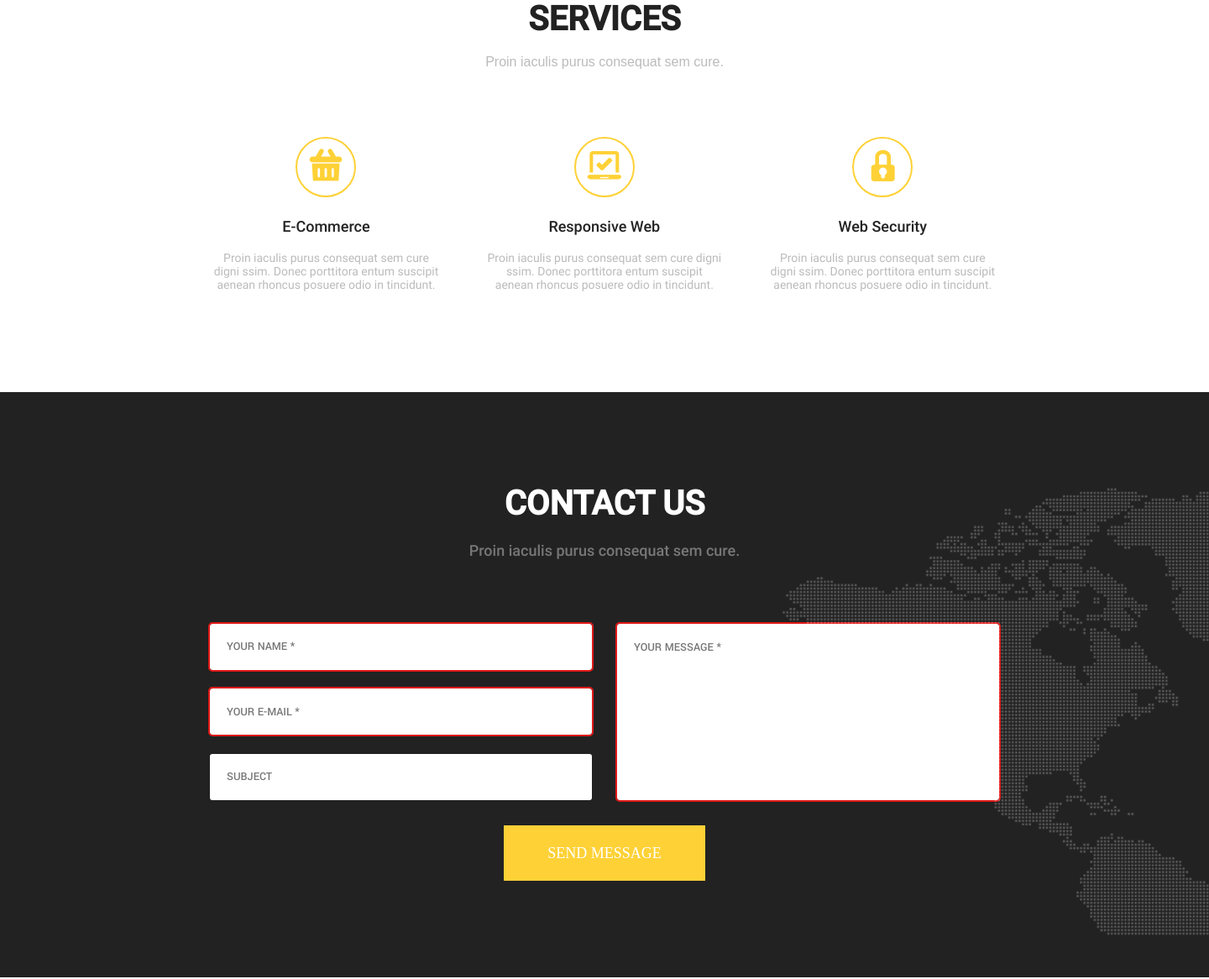
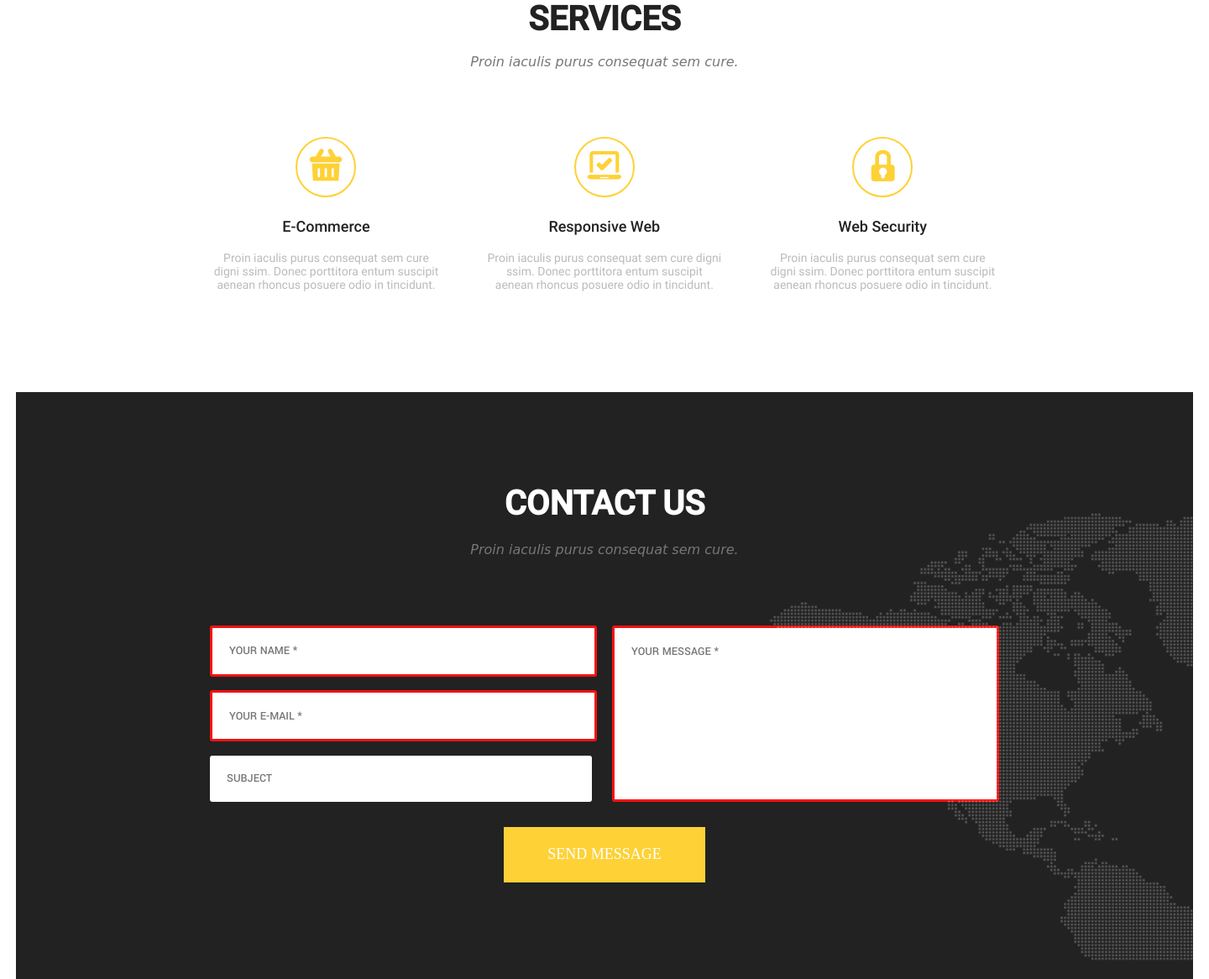
Before and after one commit to YuliaNikolaeva/goit-fe-course, a web app: file html-css/module-07/index.html in a window 1440 px wide. Shown: the part 216-1382 px from the top of the page at 84% size. Run offline with its HTML, style and script files only (its server is not run), Linux system fonts and the light colour scheme; some libraries are stand-ins or nearby versions; some web fonts are replaced.

Commit message:
fix contacts

```diff
--- a/html-css/module-07/css/fonts.css
+++ b/html-css/module-07/css/fonts.css
@@ -79,6 +79,16 @@
          url('../fonts/cormorant-v6-latin-regular.woff') format('woff'); /* Chrome 6+, Firefox 3.6+, IE 9+, Safari 5.1+ */
   }
 
+  /* cormorant-italic - latin */
+@font-face {
+  font-family: 'Cormorant';
+  font-style: italic;
+  font-weight: 400;
+  src: local('Cormorant Italic'), local('Cormorant-Italic'),
+       url('../fonts/cormorant-v6-latin-italic.woff2') format('woff2'), /* Chrome 26+, Opera 23+, Firefox 39+ */
+       url('../fonts/cormorant-v6-latin-italic.woff') format('woff'); /* Chrome 6+, Firefox 3.6+, IE 9+, Safari 5.1+ */
+}
+
   /* alegreya-sans-sc-500 - latin */
 @font-face {
     font-family: 'Alegreya Sans SC';
--- a/html-css/module-07/css/slyle.css
+++ b/html-css/module-07/css/slyle.css
@@ -47,7 +47,7 @@
 }
 
 .lead {
-    font-family: 'Cormorant', sans-serif;
+    font-family: 'Cormorant', cursive;
 }
 
 /* yellow */
@@ -58,13 +58,18 @@
 }
 
 /* gray */
-.lead,
 .text-services,
 .text-services,
 .form-contact textarea,
 .form-contact input {
     color: rgba(187, 187, 187, 255);
 }
+
+/* dark gray */
+.lead {
+    color: rgba(119, 119, 119, 255);
+}
+
 
 /* black */
 .menu-item a,
@@ -131,8 +136,9 @@ header {
 .lead {
     font-size: 16px;
     text-align: center;
+    font-style: italic;
     padding-bottom: 80px;
-}
+ }
 
 .box-services {
     display: flex;
@@ -200,13 +206,12 @@ header {
 .background {
     position: relative;
     background-color: rgba(34, 34, 34, 1);
-    width: 100%;
-    height: 100%px;
+    width: 1402px;
 }
 
 .background-image {
     position: absolute;
-    top: 110px;
+    top: 20%;
     right: 0;
     background-image: url(../img/background/map.png);
     background-repeat: no-repeat;
@@ -217,13 +222,6 @@ header {
 
 .name.contact-us {
     padding: 110px 0 23px 0;
-}
-
-.contact-us .name-item {
-    color: rgba(119, 119, 119, 255);
-    padding-bottom: 76px;
-    text-align: center;
-    margin: 0;
 }
 
 .form-contact {
@@ -273,15 +271,13 @@ header {
 .form-contact input[name='name']:invalid,
 .form-contact input[name='email']:invalid,
 .form-contact textarea[name='message']:invalid {
-    outline: 2px solid rgba(224, 25, 25, 1);
-    -moz-outline-radius: 4px;
+    border: 3px solid rgba(247, 17, 17, 1);
 }
 
 .form-contact input[name='name']:valid,
 .form-contact input[name='email']:valid,
 .form-contact textarea[name='message']:valid {
-    outline: 2px solid rgba(22, 125, 9, 1);
-    -moz-outline-radius: 4px;
+    border: 3px solid rgba(84, 214, 9, 1);
 }
 
 .button-contact-send {
--- a/html-css/module-07/index.html
+++ b/html-css/module-07/index.html
@@ -8,7 +8,6 @@
     <link rel="stylesheet" href="./normalize.css">
     <link rel="stylesheet" href="./css/slyle.css">
     <link rel="stylesheet" href="./css/fonts.css">
-
 </head>
 <body>
     <h1 class="visually-hidden">I use legal soft only. And honestly pay taxes. I'm crazy.</h1>
@@ -50,7 +49,7 @@
         <div class="wrapper contact-us background">
             <div class="background-image"></div>
             <h2 class="name contact-us">Contact us</h2>
-            <p class="name-item contact-us">Proin iaculis purus consequat sem cure.</p>
+            <p class="lead contact-us">Proin iaculis purus consequat sem cure.</p>
             <form class="form-contact" action="#" method="GET">
                 <div class="wrapper-input">
                     <input type="text" name="name" placeholder="your Name *" required autofocus autocomplete="off">
```
Also changed, not shown: html-css/module-07/fonts/angkor-v10-khmer-regular.woff (added), html-css/module-07/fonts/angkor-v10-khmer-regular.woff2 (added).
